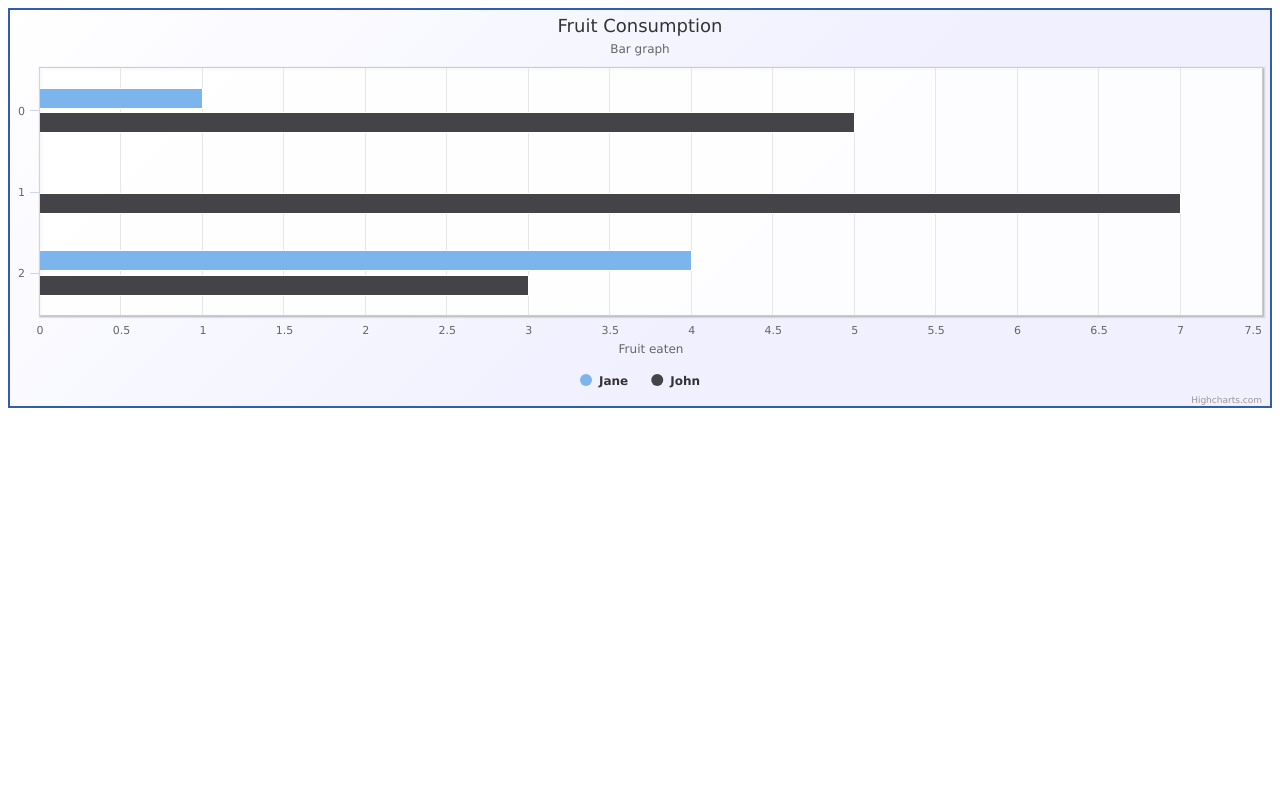
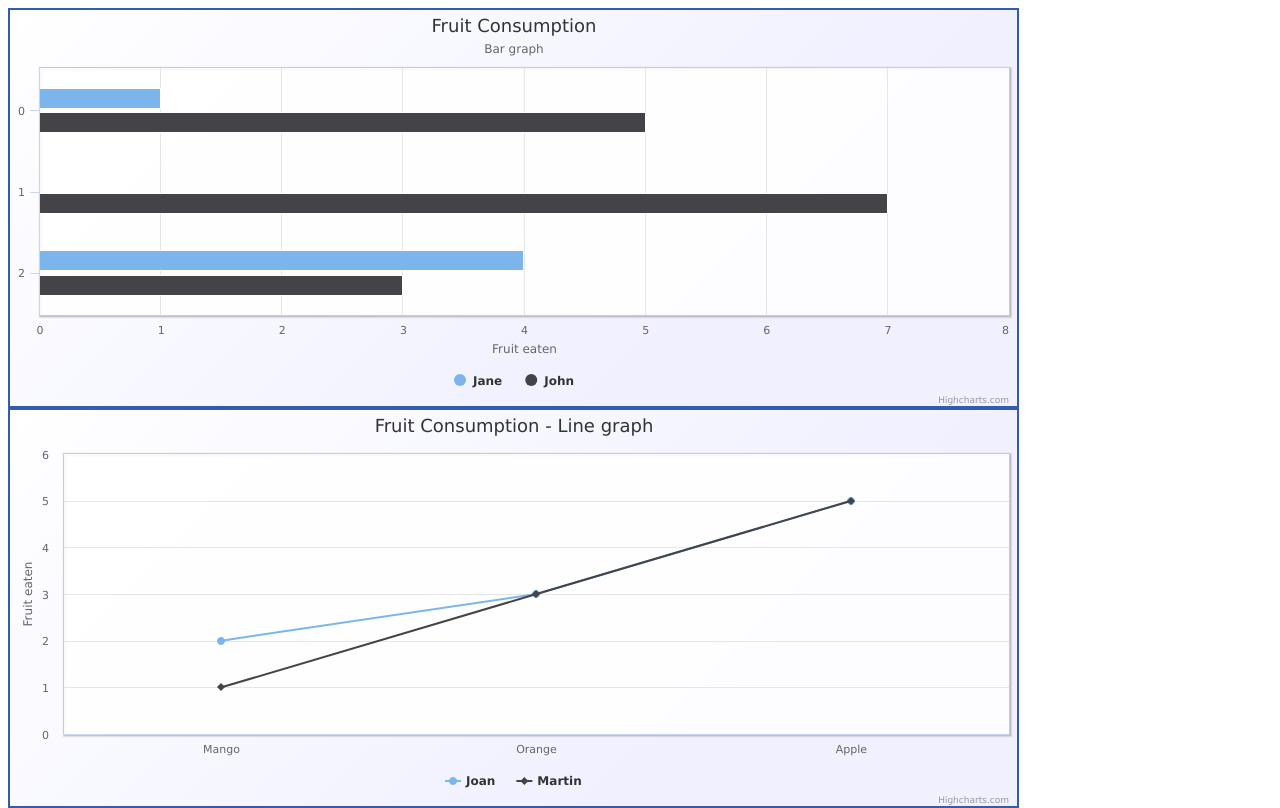
Before and after one commit to Harrisonkamau/quick-highcharts, a plain HTML site: page index.html in a window 1280 px wide. Drawn offline with nearby package versions, Linux system fonts and the light colour scheme.

Commit message:
add new chart

```diff
--- a/css/styles.css
+++ b/css/styles.css
@@ -2,7 +2,7 @@
 ** Container class
 */
 
-.container {
-  width: 100%;
+.container, .container2 {
+  width: 80%;
   height: 400px;
 }
--- a/index.html
+++ b/index.html
@@ -11,8 +11,14 @@
         <script src="http://code.highcharts.com/highcharts.js"></script>
   </head>
   <body>
-    <div id="container">
+    <div class="container">
+      <div id="container">
 
+      </div>
+
+      <div id="container2">
+
+      </div>
 
     </div>
 
```
